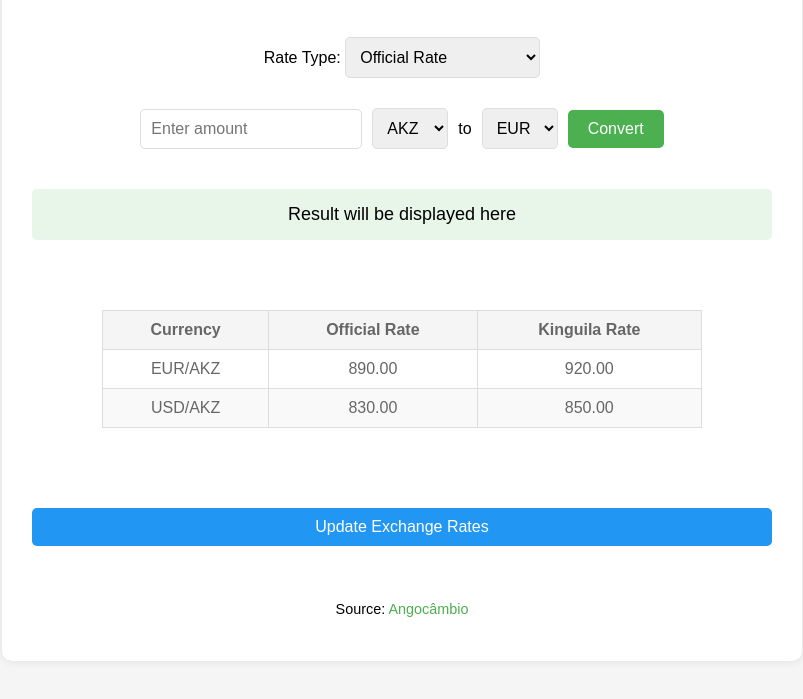
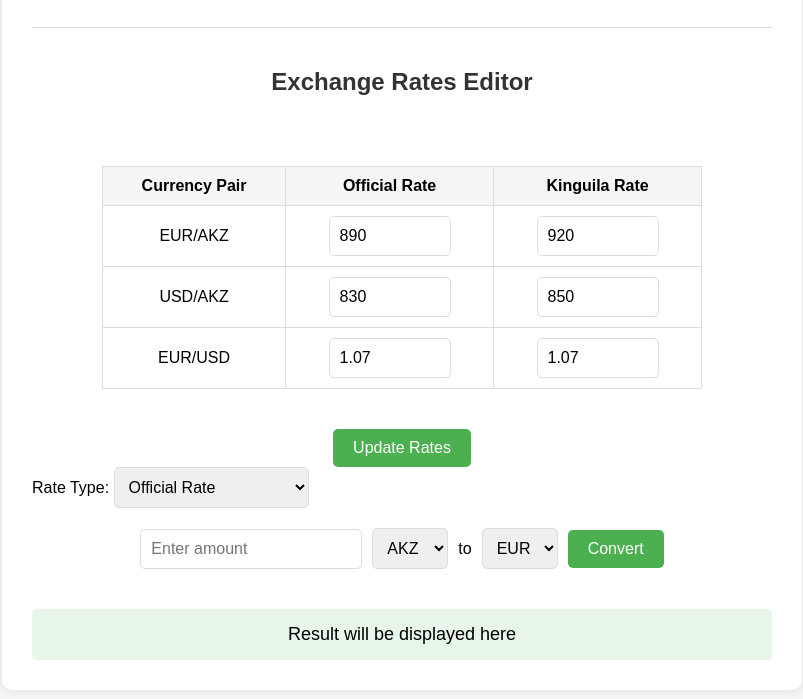
Before and after one commit to sambila/akz-currency-converter, a plain HTML site: page index.html in a window 1280 px wide. Shown: the part 111-810 px from the top of the page, without its empty margins (238-1041 px from the left). Drawn offline with Linux system fonts and the light colour scheme; no server answers.

Commit message:
Add manual exchange rate editor

```diff
--- a/index.html
+++ b/index.html
@@ -18,12 +18,12 @@
             border-radius: 10px;
             box-shadow: 0 0 10px rgba(0,0,0,0.1);
         }
-        h1 {
+        h1, h2 {
             color: #333;
             text-align: center;
             margin-bottom: 30px;
         }
-        .converter {
+        .converter, .rate-editor {
             display: flex;
             flex-direction: column;
             gap: 20px;
@@ -87,8 +87,8 @@
         .rates-table th {
             background-color: #f5f5f5;
         }
-        .rates-table tr:nth-child(even) {
-            background-color: #f9f9f9;
+        .rates-table input {
+            width: 100px;
         }
         .update-time {
             color: #666;
@@ -96,40 +96,52 @@
             text-align: center;
             margin-top: 10px;
         }
-        .source-link {
-            text-align: center;
-            margin-top: 20px;
-            font-size: 0.9em;
-        }
-        .source-link a {
-            color: #4CAF50;
-            text-decoration: none;
-        }
-        .source-link a:hover {
-            text-decoration: underline;
-        }
-        .update-button {
-            background-color: #2196F3;
-            margin-top: 10px;
-        }
-        .update-button:hover {
-            background-color: #1976D2;
-        }
-        .loading {
-            display: none;
-            text-align: center;
-            margin-top: 10px;
-            color: #666;
-        }
-        .rate-type-selector {
-            text-align: center;
-            margin: 10px 0;
+        .rate-editor {
+            margin-top: 30px;
+            padding-top: 20px;
+            border-top: 1px solid #ddd;
         }
     </style>
 </head>
 <body>
     <div class="container">
         <h1>AKZ Currency Converter</h1>
+
+        <!-- Rate Editor Section -->
+        <div class="rate-editor">
+            <h2>Exchange Rates Editor</h2>
+            <table class="rates-table">
+                <thead>
+                    <tr>
+                        <th>Currency Pair</th>
+                        <th>Official Rate</th>
+                        <th>Kinguila Rate</th>
+                    </tr>
+                </thead>
+                <tbody>
+                    <tr>
+                        <td>EUR/AKZ</td>
+                        <td><input type="number" id="officialEurAkz" value="890" step="0.01"></td>
+                        <td><input type="number" id="kinguilaEurAkz" value="920" step="0.01"></td>
+                    </tr>
+                    <tr>
+                        <td>USD/AKZ</td>
+                        <td><input type="number" id="officialUsdAkz" value="830" step="0.01"></td>
+                        <td><input type="number" id="kinguilaUsdAkz" value="850" step="0.01"></td>
+                    </tr>
+                    <tr>
+                        <td>EUR/USD</td>
+                        <td><input type="number" id="officialEurUsd" value="1.07" step="0.0001"></td>
+                        <td><input type="number" id="kinguilaEurUsd" value="1.07" step="0.0001"></td>
+                    </tr>
+                </tbody>
+            </table>
+            <div class="input-group">
+                <button onclick="updateCustomRates()" class="update-button">Update Rates</button>
+            </div>
+        </div>
+
+        <!-- Converter Section -->
         <div class="converter">
             <div class="rate-type-selector">
                 <label>Rate Type:</label>
@@ -155,35 +167,6 @@
             </div>
             <div class="result" id="result">
                 Result will be displayed here
-            </div>
-            <div class="rates" id="rates">
-                <table class="rates-table">
-                    <thead>
-                        <tr>
-                            <th>Currency</th>
-                            <th>Official Rate</th>
-                            <th>Kinguila Rate</th>
-                        </tr>
-                    </thead>
-                    <tbody id="ratesBody">
-                        <tr>
-                            <td>EUR/AKZ</td>
-                            <td>Loading...</td>
-                            <td>Loading...</td>
-                        </tr>
-                        <tr>
-                            <td>USD/AKZ</td>
-                            <td>Loading...</td>
-                            <td>Loading...</td>
-                        </tr>
-                    </tbody>
-                </table>
-            </div>
-            <div class="update-time" id="updateTime"></div>
-            <div class="loading" id="loading">Updating exchange rates...</div>
-            <button onclick="updateRates()" class="update-button">Update Exchange Rates</button>
-            <div class="source-link">
-                <p>Source: <a href="https://angocambio.ao/home" target="_blank">Angocâmbio</a></p>
             </div>
         </div>
     </div>
@@ -226,43 +209,34 @@
             }
         };
 
-        async function updateRates() {
-            document.getElementById('loading').style.display = 'block';
-            try {
-                const response = await fetch('https://angocambio.ao/home');
-                if (response.ok) {
-                    const data = await response.text();
-                    // HTML parser for angocambio.ao would be implemented here
-                    // For now, we keep the example values since we don't have direct API access
+        function updateCustomRates() {
+            // Get values from inputs
+            const officialEurAkz = parseFloat(document.getElementById('officialEurAkz').value);
+            const officialUsdAkz = parseFloat(document.getElementById('officialUsdAkz').value);
+            const officialEurUsd = parseFloat(document.getElementById('officialEurUsd').value);
 
-                    // Update the date
-                    const now = new Date();
-                    document.getElementById('updateTime').innerHTML =
-                        `Last Update: ${now.toLocaleString('en-US')}`;
+            const kinguilaEurAkz = parseFloat(document.getElementById('kinguilaEurAkz').value);
+            const kinguilaUsdAkz = parseFloat(document.getElementById('kinguilaUsdAkz').value);
+            const kinguilaEurUsd = parseFloat(document.getElementById('kinguilaEurUsd').value);
 
-                    // Update the exchange rates display
-                    updateRatesDisplay();
-                }
-            } catch (error) {
-                console.error('Error updating exchange rates:', error);
-            }
-            document.getElementById('loading').style.display = 'none';
-        }
+            // Update official rates
+            rates.official.EUR.AKZ = officialEurAkz;
+            rates.official.USD.AKZ = officialUsdAkz;
+            rates.official.EUR.USD = officialEurUsd;
+            rates.official.AKZ.EUR = 1/officialEurAkz;
+            rates.official.AKZ.USD = 1/officialUsdAkz;
+            rates.official.USD.EUR = 1/officialEurUsd;
 
-        function updateRatesDisplay() {
-            const ratesBody = document.getElementById('ratesBody');
-            ratesBody.innerHTML = `
-                <tr>
-                    <td>EUR/AKZ</td>
-                    <td>${rates.official.EUR.AKZ.toFixed(2)}</td>
-                    <td>${rates.kinguila.EUR.AKZ.toFixed(2)}</td>
-                </tr>
-                <tr>
-                    <td>USD/AKZ</td>
-                    <td>${rates.official.USD.AKZ.toFixed(2)}</td>
-                    <td>${rates.kinguila.USD.AKZ.toFixed(2)}</td>
-                </tr>
-            `;
+            // Update kinguila rates
+            rates.kinguila.EUR.AKZ = kinguilaEurAkz;
+            rates.kinguila.USD.AKZ = kinguilaUsdAkz;
+            rates.kinguila.EUR.USD = kinguilaEurUsd;
+            rates.kinguila.AKZ.EUR = 1/kinguilaEurAkz;
+            rates.kinguila.AKZ.USD = 1/kinguilaUsdAkz;
+            rates.kinguila.USD.EUR = 1/kinguilaEurUsd;
+
+            // Update any existing conversion
+            updateConversion();
         }
 
         function convert() {
@@ -295,8 +269,7 @@
 
         // Initialization
         window.onload = function() {
-            updateRates();
-            updateRatesDisplay();
+            updateConversion();
         };
     </script>
 </body>
```
